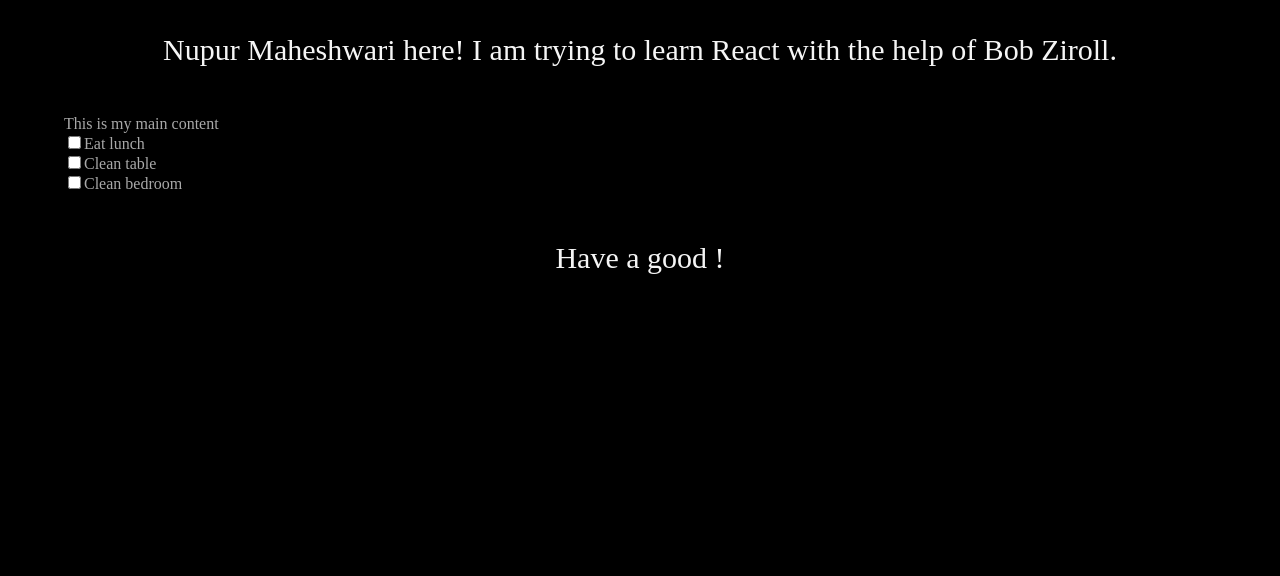
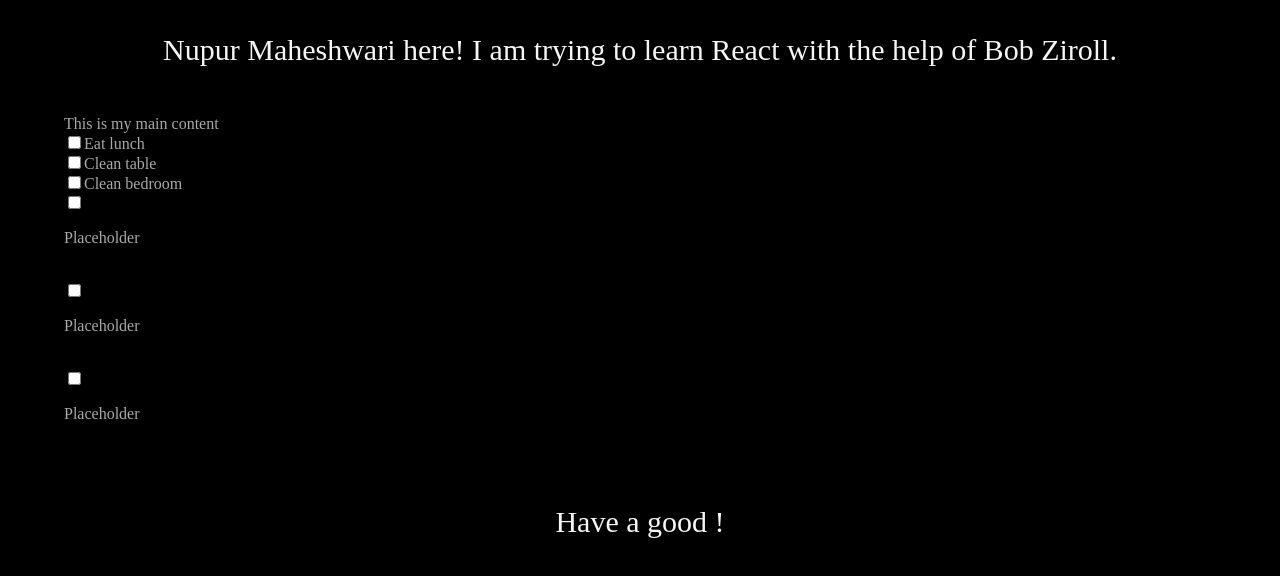
Before and after one commit to NupurM/HelloReact, a React (Create React App) app: page / in a window 1280 px wide. Shown: the top 576 px of the page. Built offline with nearby package versions, Linux system fonts and the light colour scheme.

Commit message:
Add todo item component and reorganize folders

```diff
--- a/src/App.js
+++ b/src/App.js
@@ -1,7 +1,7 @@
 import React from 'react';
-import Header from './components/Header';
-import MainContent from './components/MainContent';
-import Footer from './components/Footer';
+import Header from './components/Header/Header';
+import MainContent from './components/Main/MainContent';
+import Footer from './components/Footer/Footer';
 
 function App(){
     return(
--- a/src/components/MainContent.js
+++ b/src/components/Main/MainContent.js
@@ -1,5 +1,5 @@
 import React from 'react';
-import TodoList from './TodoList';
+import TodoList from './Todo/TodoList';
 
 function MainContent(){
     return(
--- /dev/null
+++ b/src/components/Main/Todo/TodoItem.js
@@ -0,0 +1,12 @@
+import React from 'react';
+
+function TodoItem() {
+    return (
+        <div>
+            <input type="checkbox" />
+            <p>Placeholder</p><br />
+        </div>
+    );
+}
+
+export default TodoItem;
--- a/src/components/TodoList.js
+++ b/src/components/Main/Todo/TodoList.js
@@ -1,4 +1,5 @@
 import React from 'react';
+import TodoItem from './TodoItem';
 
 function TodoList() {
     return (
@@ -11,6 +12,10 @@
 
             <input type="checkbox" />
             <span>Clean bedroom</span><br />
+
+            <TodoItem />
+            <TodoItem />
+            <TodoItem />
         </div>
     );
 }
```
Also changed, not shown: src/components/Footer/Footer.js (renamed from src/components/Footer.js), src/components/Footer/Greeting.js (renamed from src/components/Greeting.js), src/components/Header/Header.js (renamed from src/components/Header.js), src/components/Header/MyInfo.js (renamed from src/components/MyInfo.js).
